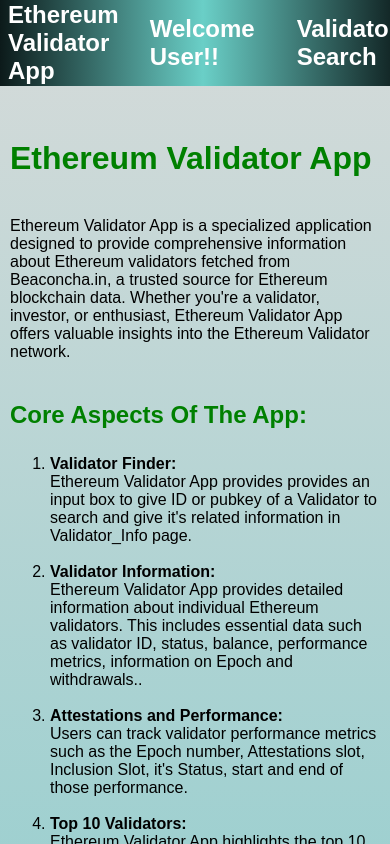
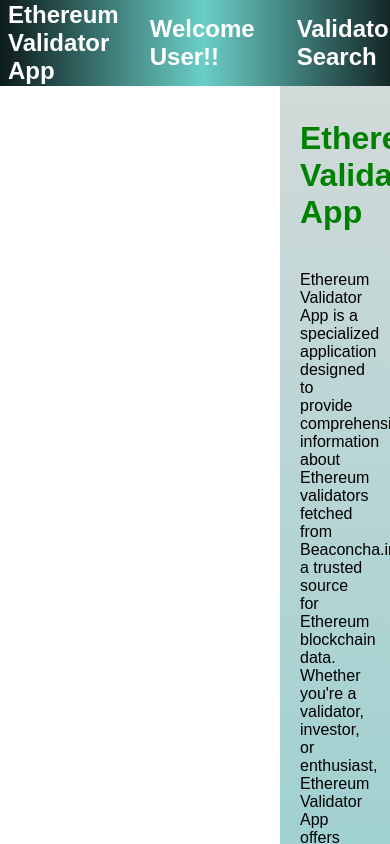
Before and after one commit to Sneha7733/My-First-React-App, a React (Create React App) app: page /about in a window 390 px wide. Built offline with nearby package versions, Linux system fonts and the light colour scheme.

Commit message:
Update About.css

```diff
--- a/src/About.css
+++ b/src/About.css
@@ -26,20 +26,3 @@
     margin-top: 20px;
     color: black(203, 47, 52);
   }
-
-  /* Adjustments for smaller screens */
-  @media (max-width: 768px) {
-    .about {
-      left: 0;
-      padding: 10px;
-      height: calc(100vh - 70px);
-    }
-
-    .about h1 {
-      margin-top: 50px;
-    }
-
-    .about p {
-      margin-top: 20px;
-    }
-  }
```
